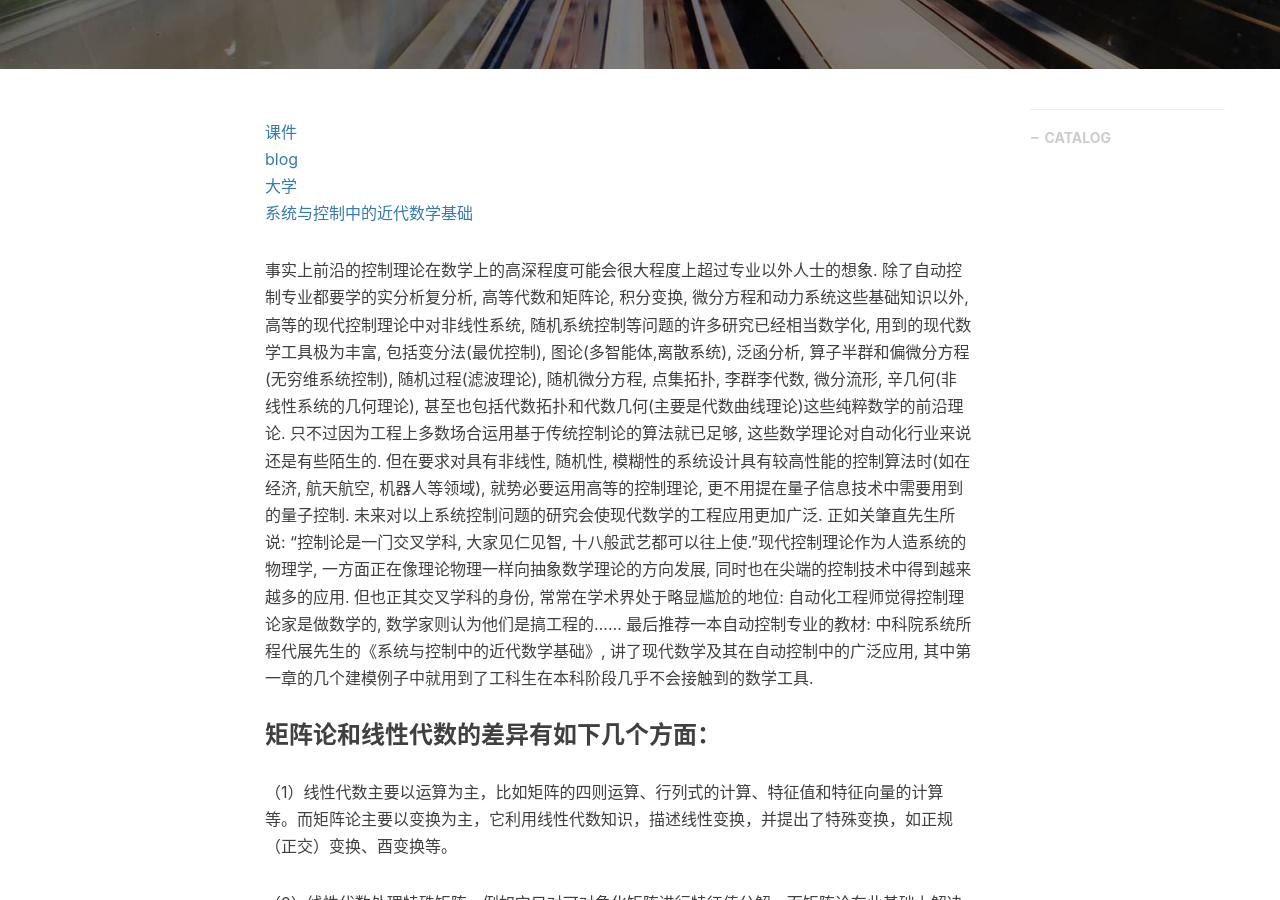
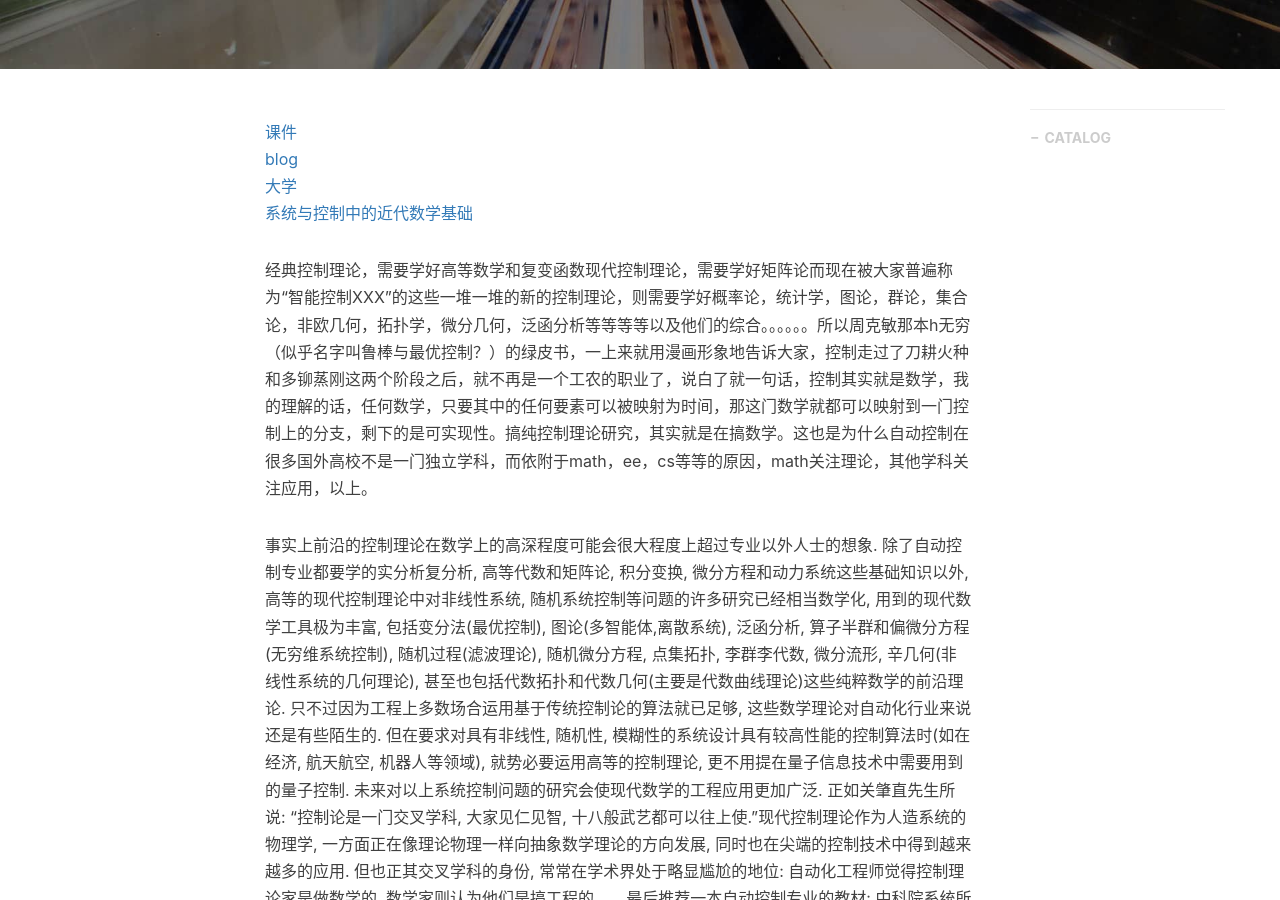
Before and after one commit to gary-robotics/dlward, a Jekyll site: the page built from _posts/2019-09-28-矩阵分析-2019.markdown, in a window 1280 px wide and 900 px high, scrolled down 454 px. Built offline with Jekyll 4.4.1, drawn with Linux system fonts in a browser that asks for light colours; nearby versions of some CDN libraries; comment, search, counter and statistics services are not loaded.

Commit message:
Update 2019-09-28-矩阵分析-2019.markdown

```diff
--- a/_posts/2019-09-28-矩阵分析-2019.markdown
+++ b/_posts/2019-09-28-矩阵分析-2019.markdown
@@ -13,6 +13,12 @@ tags:                               #标签
 [blog](http://zhangzhenyuan163.blog.163.com/blog/#m=0&t=1&c=fks_085067080083084065084084087095092083089066093085094074)
 [大学](http://www.gcjzl.com/content/?sid=4&lang=zh)
 [系统与控制中的近代数学基础](https://github.com/liulinbo/slam/blob/master/%E7%B3%BB%E7%BB%9F%E4%B8%8E%E6%8E%A7%E5%88%B6%E4%B8%AD%E7%9A%84%E8%BF%91%E4%BB%A3%E6%95%B0%E5%AD%A6%E5%9F%BA%E7%A1%80.pdf)
+
+
+经典控制理论，需要学好高等数学和复变函数现代控制理论，需要学好矩阵论而现在被大家普遍称为“智能控制XXX”的这些一堆一堆的新的控制理论，则需要学好概率论，统计学，图论，群论，集合论，非欧几何，拓扑学，微分几何，泛函分析等等等等以及他们的综合。。。。。。所以周克敏那本h无穷（似乎名字叫鲁棒与最优控制？）的绿皮书，一上来就用漫画形象地告诉大家，控制走过了刀耕火种和多铆蒸刚这两个阶段之后，就不再是一个工农的职业了，说白了就一句话，控制其实就是数学，我的理解的话，任何数学，只要其中的任何要素可以被映射为时间，那这门数学就都可以映射到一门控制上的分支，剩下的是可实现性。搞纯控制理论研究，其实就是在搞数学。这也是为什么自动控制在很多国外高校不是一门独立学科，而依附于math，ee，cs等等的原因，math关注理论，其他学科关注应用，以上。
+
+
+
 
 事实上前沿的控制理论在数学上的高深程度可能会很大程度上超过专业以外人士的想象.     除了自动控制专业都要学的实分析复分析, 高等代数和矩阵论, 积分变换, 微分方程和动力系统这些基础知识以外, 高等的现代控制理论中对非线性系统, 随机系统控制等问题的许多研究已经相当数学化, 用到的现代数学工具极为丰富, 包括变分法(最优控制), 图论(多智能体,离散系统), 泛函分析, 算子半群和偏微分方程(无穷维系统控制), 随机过程(滤波理论), 随机微分方程, 点集拓扑, 李群李代数, 微分流形, 辛几何(非线性系统的几何理论), 甚至也包括代数拓扑和代数几何(主要是代数曲线理论)这些纯粹数学的前沿理论. 只不过因为工程上多数场合运用基于传统控制论的算法就已足够, 这些数学理论对自动化行业来说还是有些陌生的. 但在要求对具有非线性, 随机性, 模糊性的系统设计具有较高性能的控制算法时(如在经济, 航天航空, 机器人等领域), 就势必要运用高等的控制理论, 更不用提在量子信息技术中需要用到的量子控制. 未来对以上系统控制问题的研究会使现代数学的工程应用更加广泛.    正如关肇直先生所说: “控制论是一门交叉学科, 大家见仁见智, 十八般武艺都可以往上使.”现代控制理论作为人造系统的物理学, 一方面正在像理论物理一样向抽象数学理论的方向发展, 同时也在尖端的控制技术中得到越来越多的应用. 但也正其交叉学科的身份, 常常在学术界处于略显尴尬的地位: 自动化工程师觉得控制理论家是做数学的, 数学家则认为他们是搞工程的……    最后推荐一本自动控制专业的教材: 中科院系统所程代展先生的《系统与控制中的近代数学基础》, 讲了现代数学及其在自动控制中的广泛应用, 其中第一章的几个建模例子中就用到了工科生在本科阶段几乎不会接触到的数学工具.
 
```
